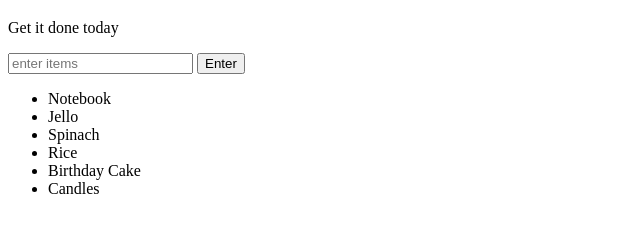
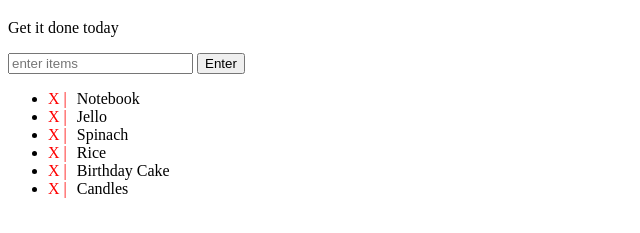
Before and after one commit to EricYeh-TW/Exercise, a plain HTML site: page to-do list/index.html in a window 1280 px wide. Shown: the part 61-294 px from the top of the page, without its empty margins (0-640 px from the left). Drawn offline with Linux system fonts and the light colour scheme.

Commit message:
start to do list exercise

```diff
--- a/to-do list/index.html
+++ b/to-do list/index.html
@@ -10,12 +10,12 @@
         <input id="userinput" type="text" placeholder="enter items" />
         <button id="enter">Enter</button>
         <ul>
-            <li class="bold red" random="23">Notebook</li>
-            <li>Jello</li>
-            <li>Spinach</li>
-            <li>Rice</li>
-            <li>Birthday Cake</li>
-            <li>Candles</li>
+            <li class="items">Notebook</li>
+            <li class="items">Jello</li>
+            <li class="items">Spinach</li>
+            <li class="items">Rice</li>
+            <li class="items">Birthday Cake</li>
+            <li class="items">Candles</li>
         </ul>
         <script type="text/javascript" src="script.js"></script>
     </body>
--- a/to-do list/script.js
+++ b/to-do list/script.js
@@ -4,6 +4,7 @@ var ul = document.querySelector("ul");
 
 function createList() {
     var li = document.createElement("li");
+    li.classList.add("items");
     li.appendChild(document.createTextNode(input.value));
     ul.appendChild(li);
     input.value = "";
--- a/to-do list/style.css
+++ b/to-do list/style.css
@@ -1,21 +1,28 @@
 .coolTitle {
     text-align: center;
-  font-family: 'Oswald', Helvetica, sans-serif;
+    font-family: "Oswald", Helvetica, sans-serif;
     font-size: 40px;
     transform: skewY(-10deg);
     letter-spacing: 4px;
     word-spacing: -8px;
     color: tomato;
-  text-shadow:
-    -1px -1px 0 firebrick,
-    -2px -2px 0 firebrick,
-    -3px -3px 0 firebrick,
-    -4px -4px 0 firebrick,
-    -5px -5px 0 firebrick,
-    -6px -6px 0 firebrick,
-    -7px -7px 0 firebrick,
-    -8px -8px 0 firebrick,
+    text-shadow: -1px -1px 0 firebrick, -2px -2px 0 firebrick, -3px -3px 0 firebrick, -4px -4px 0 firebrick,
+        -5px -5px 0 firebrick, -6px -6px 0 firebrick, -7px -7px 0 firebrick, -8px -8px 0 firebrick,
         -30px 20px 40px dimgrey;
+}
+
+.items {
+    width: 20%;
+    margin: 0px;
+    cursor: pointer;
+}
+
+.items::before {
+    content: "X |";
+    color: red;
+    margin-right: 10px;
+    cursor: pointer;
+    text-decoration: none;
 }
 
 .done {
```
Lines whose indentation alone changed are shown as unchanged.
